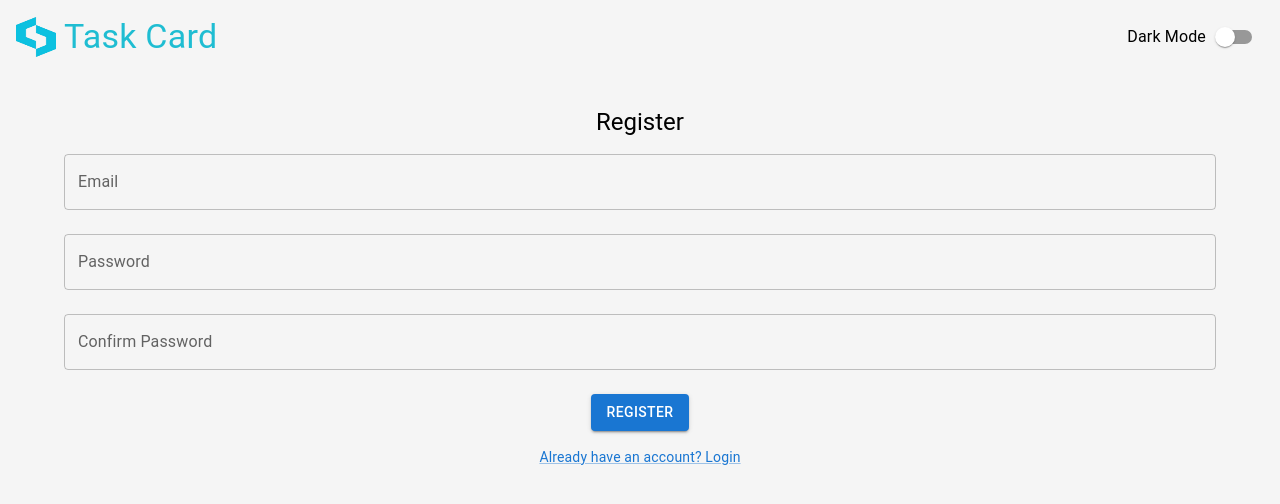
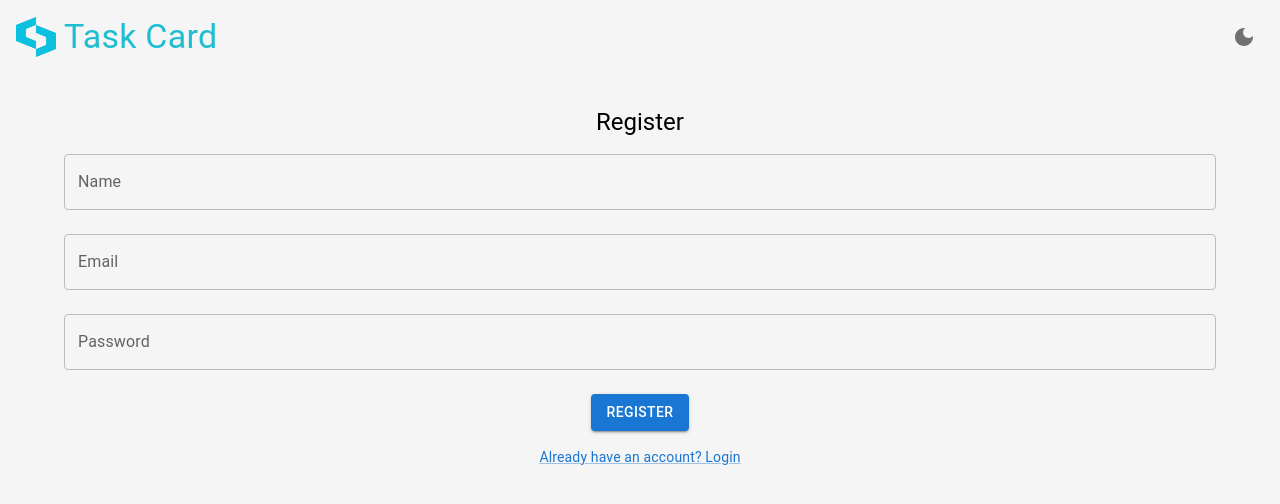
Before and after one commit to YeMyat144/task-card, a React (Vite) app: page /register in a window 1280 px wide. Shown: the top 504 px of the page. Built offline with nearby package versions, Linux system fonts and the light colour scheme; the HTML template or start-up script is replaced by a standard one.

Commit message:
Implement dark mode toggle, enhance login and registration forms with error handling

```diff
--- a/src/App.tsx
+++ b/src/App.tsx
@@ -1,12 +1,14 @@
 import React, { useState, useEffect } from 'react';
-import { ThemeProvider, createTheme, CssBaseline, Box, Switch, Typography } from '@mui/material';
-import { BrowserRouter as Router, Routes, Route } from 'react-router-dom';
+import { ThemeProvider, createTheme, CssBaseline, Box, Typography, IconButton } from '@mui/material';
+import { BrowserRouter as Router, Routes, Route, Navigate } from 'react-router-dom';
 import Board from './components/Board';
 import Login from './Login';
 import Register from './Register';
 import { loadBoard, saveBoard } from './utils/localStorage';
 import { Column } from './types';
 import logo from './assets/logo2.png';
+import LightModeIcon from '@mui/icons-material/LightMode';
+import DarkModeIcon from '@mui/icons-material/DarkMode';
 
 const lightTheme = createTheme({
   palette: {
@@ -46,17 +48,20 @@ const App: React.FC = () => {
               <img src={logo} alt="Logo" style={{ width: 40, height: 40, marginRight: 8 }} />
               <Typography variant="h4" color='#1fbdd2'>Task Card</Typography>
             </Box>
+
             <Box display="flex" alignItems="center">
-              <Typography variant="body1">Dark Mode</Typography>
-              <Switch checked={isDarkMode} onChange={toggleTheme} />
+              <IconButton onClick={toggleTheme} aria-label="Switch to light mode">
+                {isDarkMode ? <LightModeIcon /> : <DarkModeIcon />}
+              </IconButton>
             </Box>
           </Box>
 
           <Box sx={{ overflowX: 'auto', overflowY: 'hidden' }}>
             <Routes>
-              <Route path="/" element={<Board columns={columns} setColumns={setColumns} />} />
+              <Route path="/" element={<Navigate to="/login" replace />} />
               <Route path="/login" element={<Login />} />
               <Route path="/register" element={<Register />} />
+              <Route path="/board" element={<Board columns={columns} setColumns={setColumns} />} />
             </Routes>
           </Box>
         </Box>
--- a/src/Login.tsx
+++ b/src/Login.tsx
@@ -1,3 +1,4 @@
+// Login.tsx
 import React, { useState } from 'react';
 import { Container, Box, Button, TextField, Typography, Link } from '@mui/material';
 import { useNavigate } from 'react-router-dom';
@@ -5,13 +6,19 @@ import { useNavigate } from 'react-router-dom';
 const Login: React.FC = () => {
   const [email, setEmail] = useState('');
   const [password, setPassword] = useState('');
+  const [error, setError] = useState('');
   const navigate = useNavigate();
 
   const handleLogin = () => {
-    // Implement your login logic here
-    console.log("Logging in with", email, password);
-    // Navigate to the board after login
-    navigate('/');
+    const storedEmail = localStorage.getItem('userEmail');
+    const storedPassword = localStorage.getItem('userPassword');
+
+    if (email === storedEmail && password === storedPassword) {
+      setError('');
+      navigate('/board'); // Redirect to the main board after login
+    } else {
+      setError('Invalid email or password.');
+    }
   };
 
   return (
@@ -34,6 +41,11 @@ const Login: React.FC = () => {
         fullWidth
         margin="normal"
       />
+      {error && (
+        <Typography color="error" variant="body2">
+          {error}
+        </Typography>
+      )}
       <Button variant="contained" color="primary" onClick={handleLogin} sx={{ mt: 2 }}>
         Login
       </Button>
--- a/src/Register.tsx
+++ b/src/Register.tsx
@@ -4,21 +4,35 @@ import { useNavigate } from 'react-router-dom';
 
 const Register: React.FC = () => {
   const [email, setEmail] = useState('');
+  const [name, setName] = useState('');
   const [password, setPassword] = useState('');
-  const [confirmPassword, setConfirmPassword] = useState('');
+  const [error, setError] = useState('');
   const navigate = useNavigate();
 
   const handleRegister = () => {
-    // Implement your registration logic here
-    console.log("Registering with", email, password);
-    // Navigate to the login page after registration
-    navigate('/login');
+    if (email && name && password) {
+      // Save the user details to localStorage
+      localStorage.setItem('userEmail', email);
+      localStorage.setItem('userName', name);
+      localStorage.setItem('userPassword', password);
+      setError('');
+      navigate('/login'); // Redirect to login after registration
+    } else {
+      setError('All fields are required');
+    }
   };
 
   return (
     <Container>
     <Box display="flex" flexDirection="column" alignItems="center" mt={4}>
       <Typography variant="h5">Register</Typography>
+      <TextField
+        label="Name"
+        value={name}
+        onChange={(e) => setName(e.target.value)}
+        fullWidth
+        margin="normal"
+      />
       <TextField
         label="Email"
         type="email"
@@ -35,14 +49,11 @@ const Register: React.FC = () => {
         fullWidth
         margin="normal"
       />
-      <TextField
-        label="Confirm Password"
-        type="password"
-        value={confirmPassword}
-        onChange={(e) => setConfirmPassword(e.target.value)}
-        fullWidth
-        margin="normal"
-      />
+      {error && (
+        <Typography color="error" variant="body2">
+          {error}
+        </Typography>
+      )}
       <Button variant="contained" color="primary" onClick={handleRegister} sx={{ mt: 2 }}>
         Register
       </Button>
```
